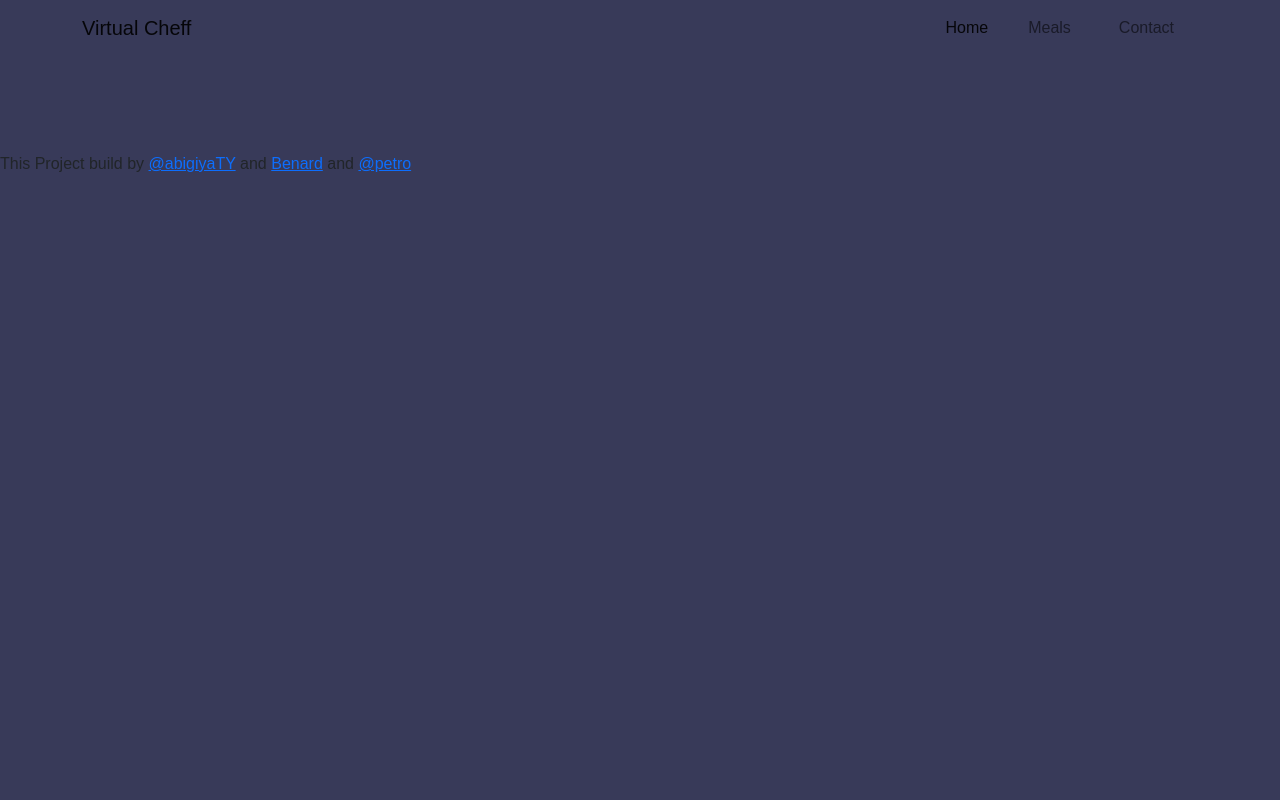
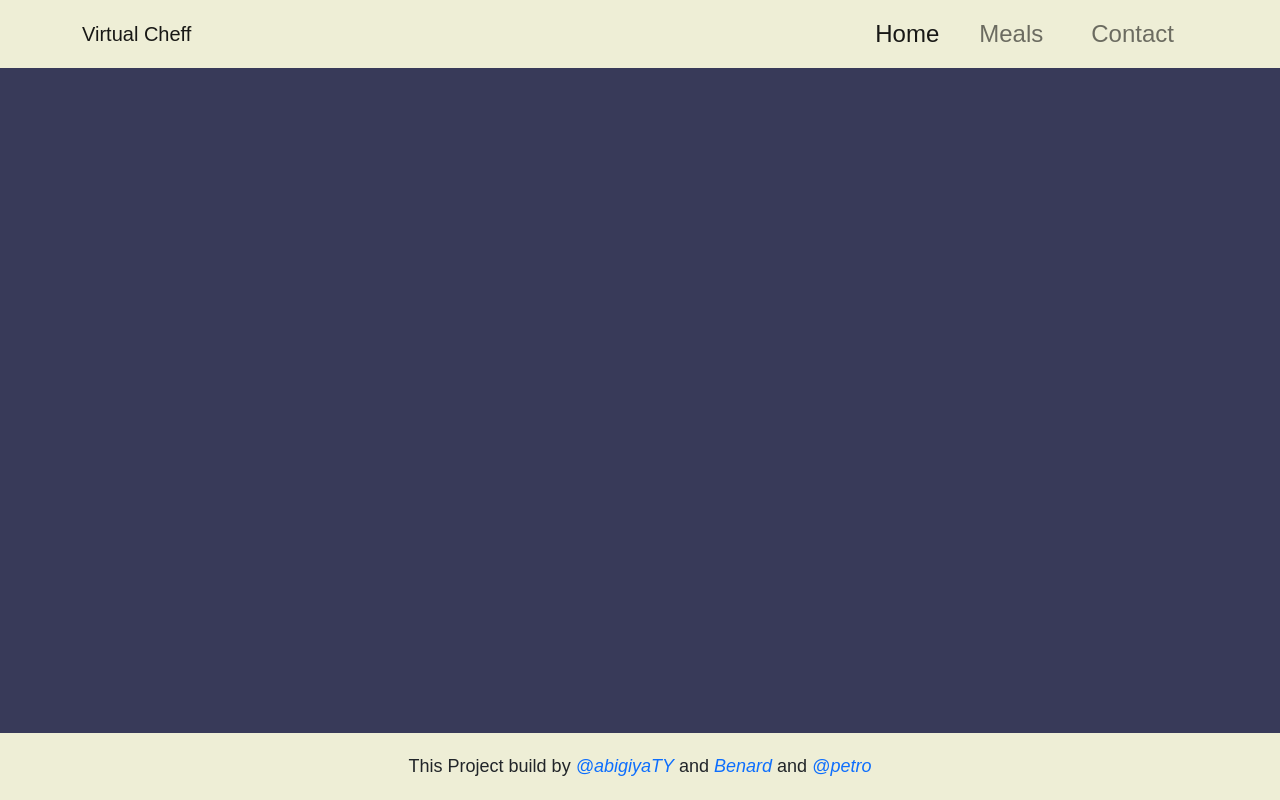
Before and after one commit to Loltolo-Lesapiti/Virtual-cheff, a website built with webpack: page src/index.html in a window 1280 px wide. Built offline with nearby package versions, Linux system fonts and the light colour scheme; no server answers; a web font is replaced by a local one.

Commit message:
Add styles file to the priject

```diff
--- a/src/style.css
+++ b/src/style.css
@@ -4,9 +4,9 @@
 *,
 ::after,
 ::before {
+  box-sizing: border-box;
+  padding: 0;
   margin: 0;
-  padding: 0;
-  box-sizing: border-box;
   -webkit-box-sizing: border-box;
   font-family: 'Poppins', sans-serif;
 }
@@ -18,9 +18,7 @@ h3,
 h4,
 h5,
 h6,
-.btn,
-.navbar-brand,
-.navbar-brand span {
+.btn {
   font-family: 'Poppins', sans-serif;
 }
 
@@ -100,3 +98,40 @@ body {
 .like-btn {
   cursor: pointer;
 }
+
+/***more styles***/
+.navbar {
+  background-color: #eeeed6;
+  font-size: 24px;
+  font-family: "Poppins", sans-serif;
+}
+
+.nav-link:hover {
+  text-decoration: underline;
+}
+
+.footer {
+  position: fixed;
+  left: 0;
+  bottom: 0;
+  width: 100%;
+  text-align: center;
+  background-color: #eeeed6;
+  padding: 20px;
+}
+
+.footer a {
+  text-decoration: none;
+  font-style: italic;
+}
+
+.footer a:hover {
+  cursor: pointer;
+  font-size: 18px;
+}
+
+@media screen and (min-width: 768px) {
+  footer {
+    font-size: 18px;
+  }
+}
```
